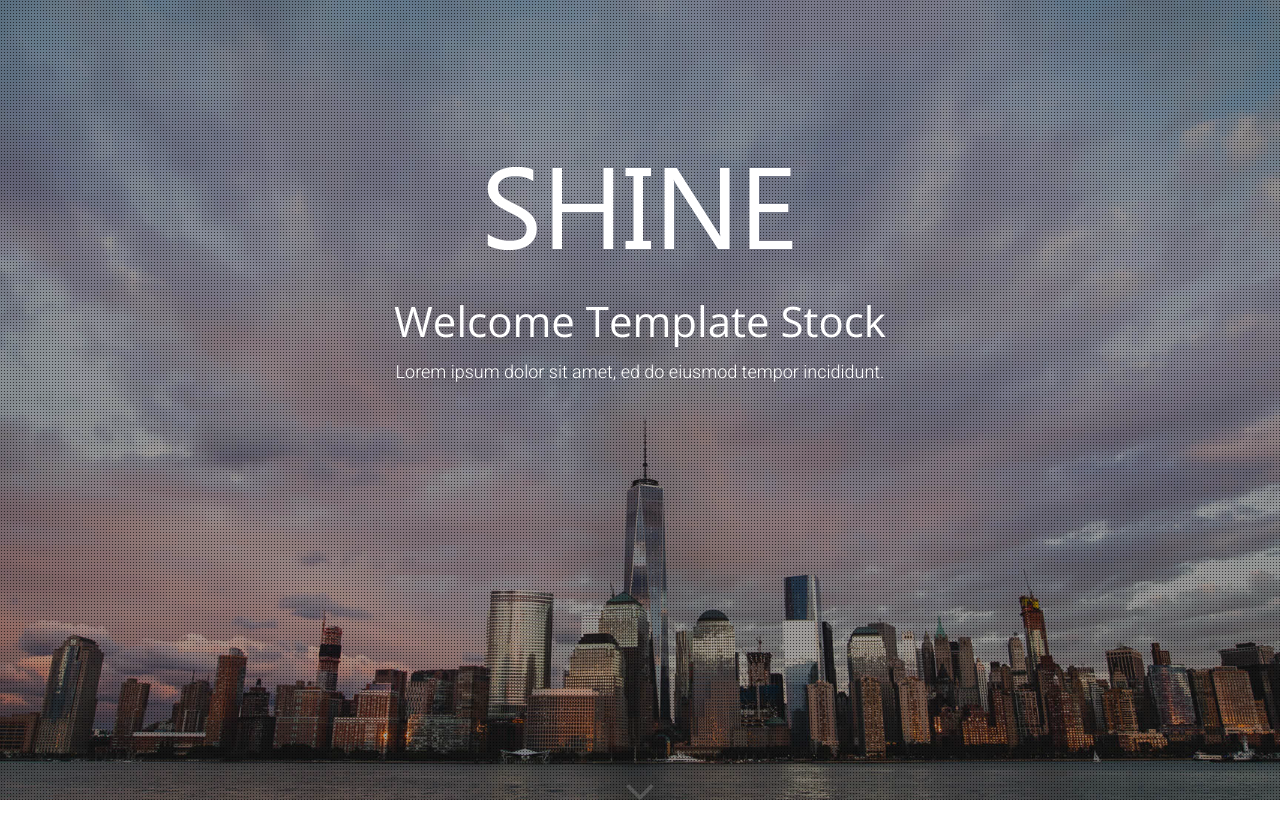
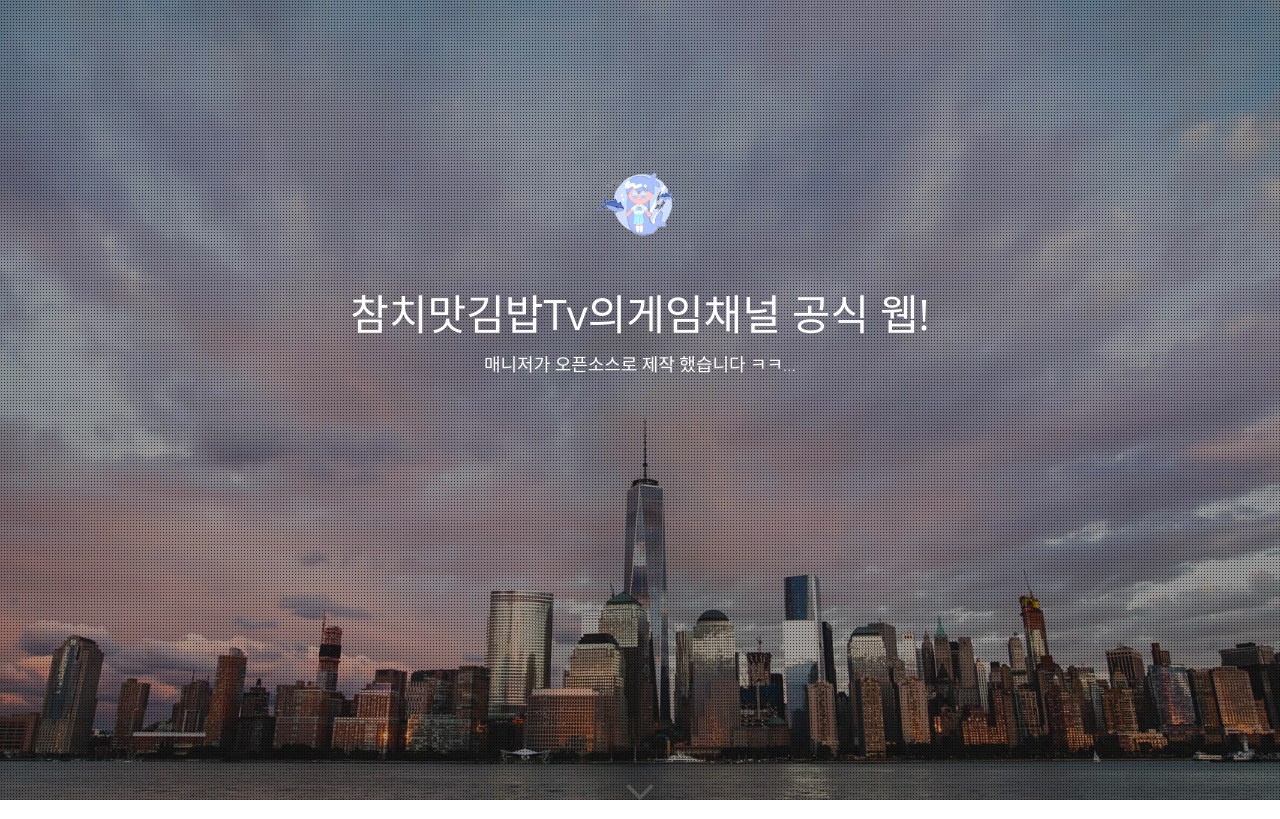
Before and after one commit to KR-TEAM-ALL/web-chamchi, a plain HTML site: page index.html in a window 1280 px wide. Shown: the top 819 px of the page. Drawn offline with nearby package versions, Linux system fonts and the light colour scheme.

Commit message:
로고 추가, 두줄 말 추가

```diff
--- a/index.html
+++ b/index.html
@@ -10,7 +10,7 @@
 		<meta charset="utf-8">
 		<meta http-equiv="X-UA-Compatible" content="IE=edge">
 		<meta name="viewport" content="width=device-width, initial-scale=1">
-		<title>Shine - Responsive Template | Template Stock</title>
+		<title>참치맛김밥Tv의게임채널 공식 웹!</title>
 
 
 		<!-- WEB FONTS -->
@@ -39,9 +39,9 @@
 			<div class="container">
 				<div class="row text-center">
 					<div class="col-md-8">
-						<img class="logo" src="images/logo.png" />
-						<h1 class="white-text">Welcome Template Stock</h1>
-						<h5 class="white-text">Lorem ipsum dolor sit amet, ed do eiusmod tempor incididunt.</h5>
+						<img class="logo" src="images/logog.png" />
+						<h1 class="white-text">참치맛김밥Tv의게임채널 공식 웹!</h1>
+						<h5 class="white-text">매니저가 오픈소스로 제작 했습니다 ㅋㅋ...</h5>
 						<div id="countdown" class="white-text"></div>
 					</div>
 				</div>
```
Also changed, not shown: images/logog.png (added).
